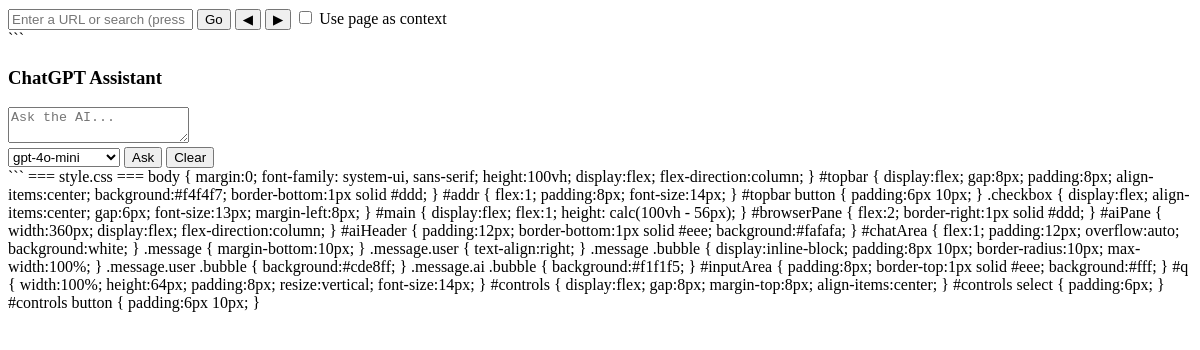
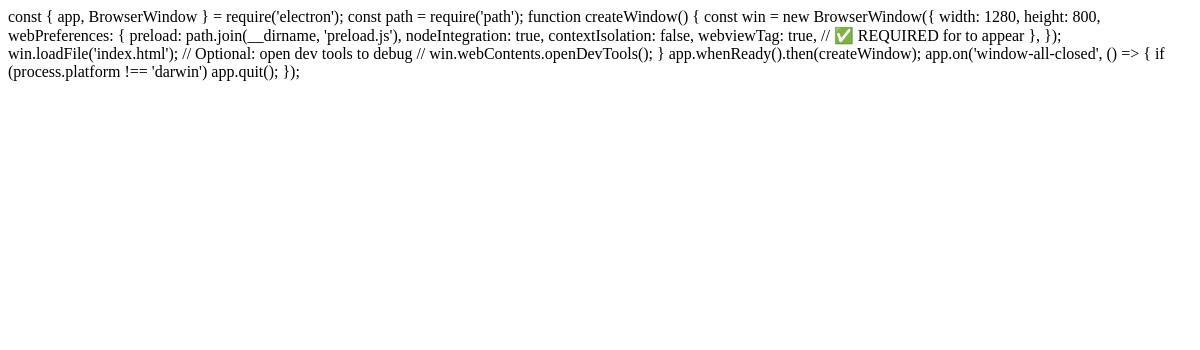
Before and after one commit to ItsBr0dyy/electron-ai-browser, an Electron app: page index.html in a window 1200 px wide. Drawn offline with Linux system fonts and the light colour scheme.

Commit message:
Update index.html

````diff
--- a/index.html
+++ b/index.html
@@ -1,72 +1,26 @@
-<!doctype html>
+const { app, BrowserWindow } = require('electron');
+const path = require('path');
 
-<html>
-  <head>
-    <meta charset="utf-8"/>
-    <meta http-equiv="Content-Security-Policy" content="default-src 'self' https: data: 'unsafe-inline' 'unsafe-eval'">
-    <title>AI Browser — Google + ChatGPT</title>
-    <link rel="stylesheet" href="style.css">
-  </head>
-  <body>
-    <div id="topbar">
-      <input id="addr" placeholder="Enter a URL or search (press Enter)" />
-      <button id="goBtn">Go</button>
-      <button id="backBtn" title="Back">◀</button>
-      <button id="forwardBtn" title="Forward">▶</button>
-      <label class="checkbox"><input type="checkbox" id="usePageContext"> Use page as context</label>
-    </div>
+function createWindow() {
+  const win = new BrowserWindow({
+    width: 1280,
+    height: 800,
+    webPreferences: {
+      preload: path.join(__dirname, 'preload.js'),
+      nodeIntegration: true,
+      contextIsolation: false,
+      webviewTag: true, // ✅ REQUIRED for <webview> to appear
+    },
+  });
 
-```
-<div id="main">
-  <div id="browserPane">
-    <!-- webview is a real browser; Google works correctly -->
-    <webview id="webview" src="https://www.google.com" partition="persist:webview" style="width:100%; height:100%"></webview>
-  </div>
+  win.loadFile('index.html');
 
-  <div id="aiPane">
-    <div id="aiHeader">
-      <h3>ChatGPT Assistant</h3>
-    </div>
-    <div id="chatArea"></div>
-    <div id="inputArea">
-      <textarea id="q" placeholder="Ask the AI..."></textarea>
-      <div id="controls">
-        <select id="modelSelect">
-          <option value="gpt-4o-mini">gpt-4o-mini</option>
-          <option value="gpt-4o">gpt-4o</option>
-          <option value="gpt-4o-mini-em">gpt-4o-mini-em</option>
-        </select>
-        <button id="askBtn">Ask</button>
-        <button id="clearBtn">Clear</button>
-      </div>
-    </div>
-  </div>
-</div>
+  // Optional: open dev tools to debug
+  // win.webContents.openDevTools();
+}
 
-<script src="renderer.js"></script>
-```
+app.whenReady().then(createWindow);
 
-  </body>
-</html>
-
-=== style.css ===
-body { margin:0; font-family: system-ui, sans-serif; height:100vh; display:flex; flex-direction:column; }
-#topbar { display:flex; gap:8px; padding:8px; align-items:center; background:#f4f4f7; border-bottom:1px solid #ddd; }
-#addr { flex:1; padding:8px; font-size:14px; }
-#topbar button { padding:6px 10px; }
-.checkbox { display:flex; align-items:center; gap:6px; font-size:13px; margin-left:8px; }
-#main { display:flex; flex:1; height: calc(100vh - 56px); }
-#browserPane { flex:2; border-right:1px solid #ddd; }
-#aiPane { width:360px; display:flex; flex-direction:column; }
-#aiHeader { padding:12px; border-bottom:1px solid #eee; background:#fafafa; }
-#chatArea { flex:1; padding:12px; overflow:auto; background:white; }
-.message { margin-bottom:10px; }
-.message.user { text-align:right; }
-.message .bubble { display:inline-block; padding:8px 10px; border-radius:10px; max-width:100%; }
-.message.user .bubble { background:#cde8ff; }
-.message.ai .bubble { background:#f1f1f5; }
-#inputArea { padding:8px; border-top:1px solid #eee; background:#fff; }
-#q { width:100%; height:64px; padding:8px; resize:vertical; font-size:14px; }
-#controls { display:flex; gap:8px; margin-top:8px; align-items:center; }
-#controls select { padding:6px; }
-#controls button { padding:6px 10px; }
+app.on('window-all-closed', () => {
+  if (process.platform !== 'darwin') app.quit();
+});
````
